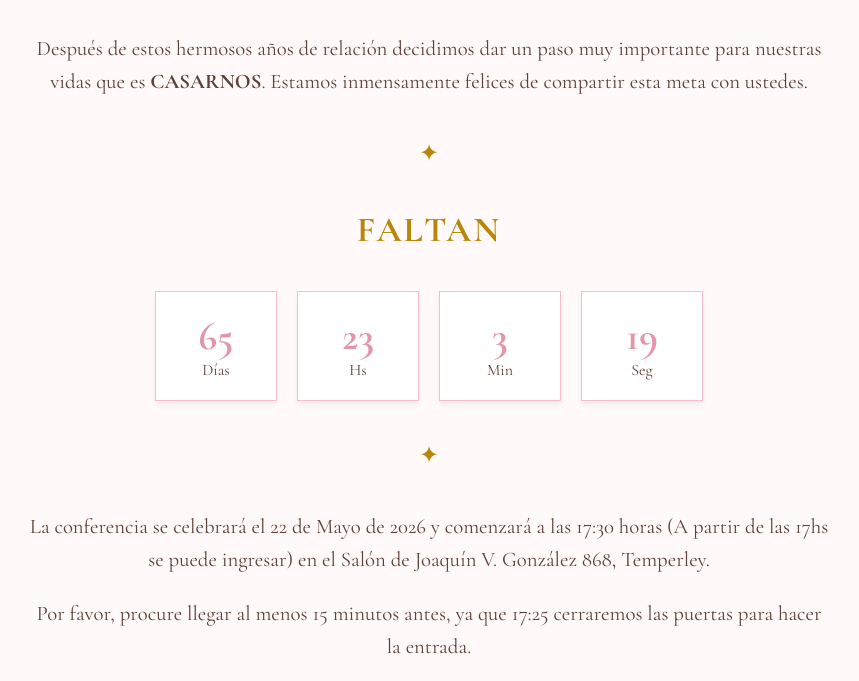
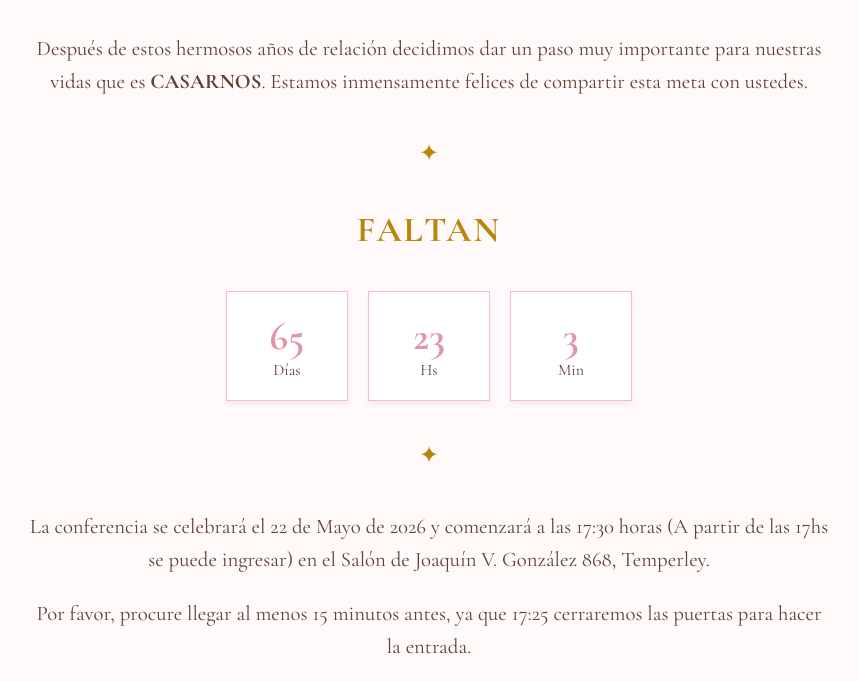
Before and after one commit to casamientoPyM/casamientoPyM.github.io, a plain HTML site: page index.html in a window 1280 px wide. Shown: the part 1035-1716 px from the top of the page, without its empty margins (211-1070 px from the left). Drawn offline with nearby package versions, Linux system fonts and the light colour scheme; grey boxes are pictures that could not be loaded.

Commit message:
Remove seconds display from contador

```diff
--- a/index.html
+++ b/index.html
@@ -36,7 +36,6 @@
             <div class="contador-item"><span id="dias">0</span>Días</div>
             <div class="contador-item"><span id="horas">0</span>Hs</div>
             <div class="contador-item"><span id="min">0</span>Min</div>
-            <div class="contador-item"><span id="seg">0</span>Seg</div>
         </div>
 
         <div class="separador">✦</div>
```
